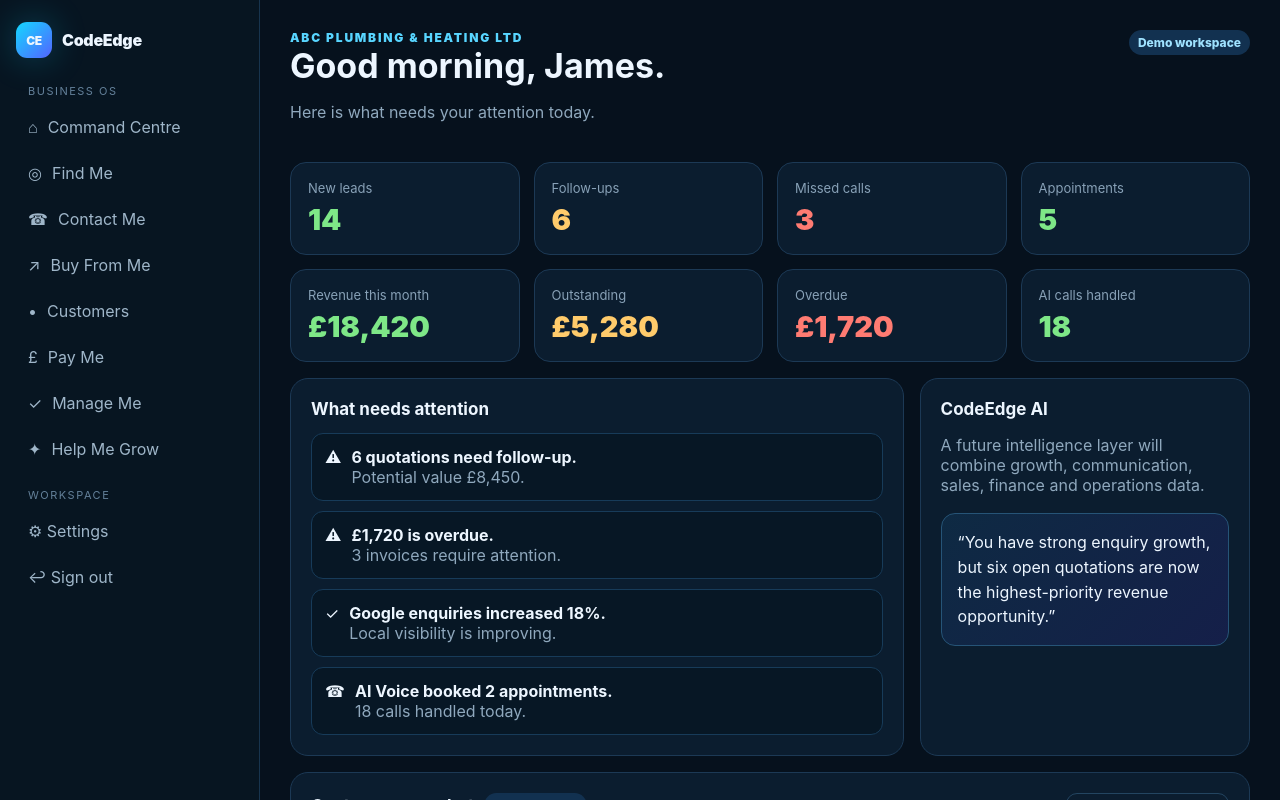
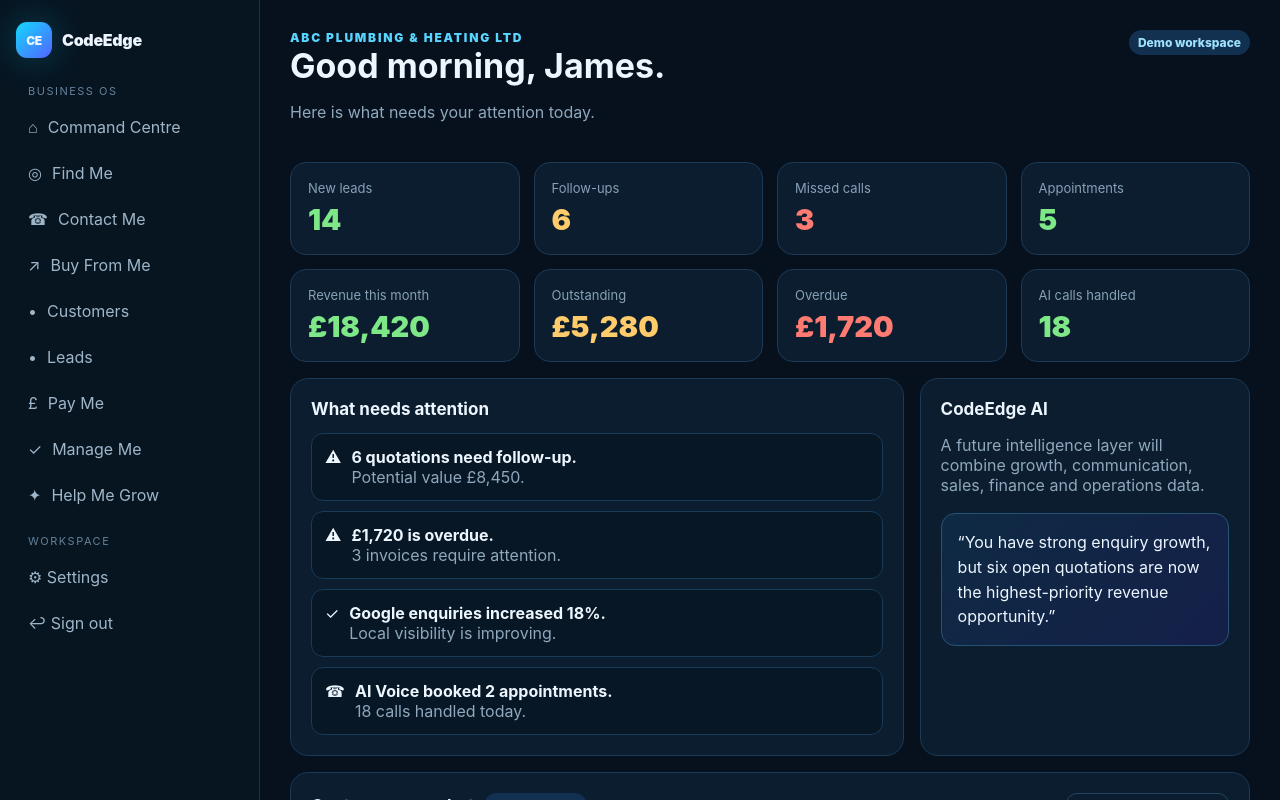
Before and after one commit to sohail654312-gif/codeedge-business-os, a Next.js app: page /dashboard in a window 1280 px wide. Shown: the top 800 px of the page. Built offline with nearby package versions, Linux system fonts and the light colour scheme; no server answers.

Commit message:
leads: add sidebar link

```diff
--- a/src/components/Sidebar.tsx
+++ b/src/components/Sidebar.tsx
@@ -7,6 +7,7 @@ const items = [
   ["☎", "Contact Me", "/dashboard/contact-me"],
   ["↗", "Buy From Me", "/dashboard/buy-from-me"],
   ["•", "Customers", "/dashboard/buy-from-me/customers"],
+  ["•", "Leads", "/dashboard/buy-from-me/leads"],
   ["£", "Pay Me", "/dashboard/pay-me"],
   ["✓", "Manage Me", "/dashboard/manage-me"],
   ["✦", "Help Me Grow", "/dashboard/help-me-grow"],
```
